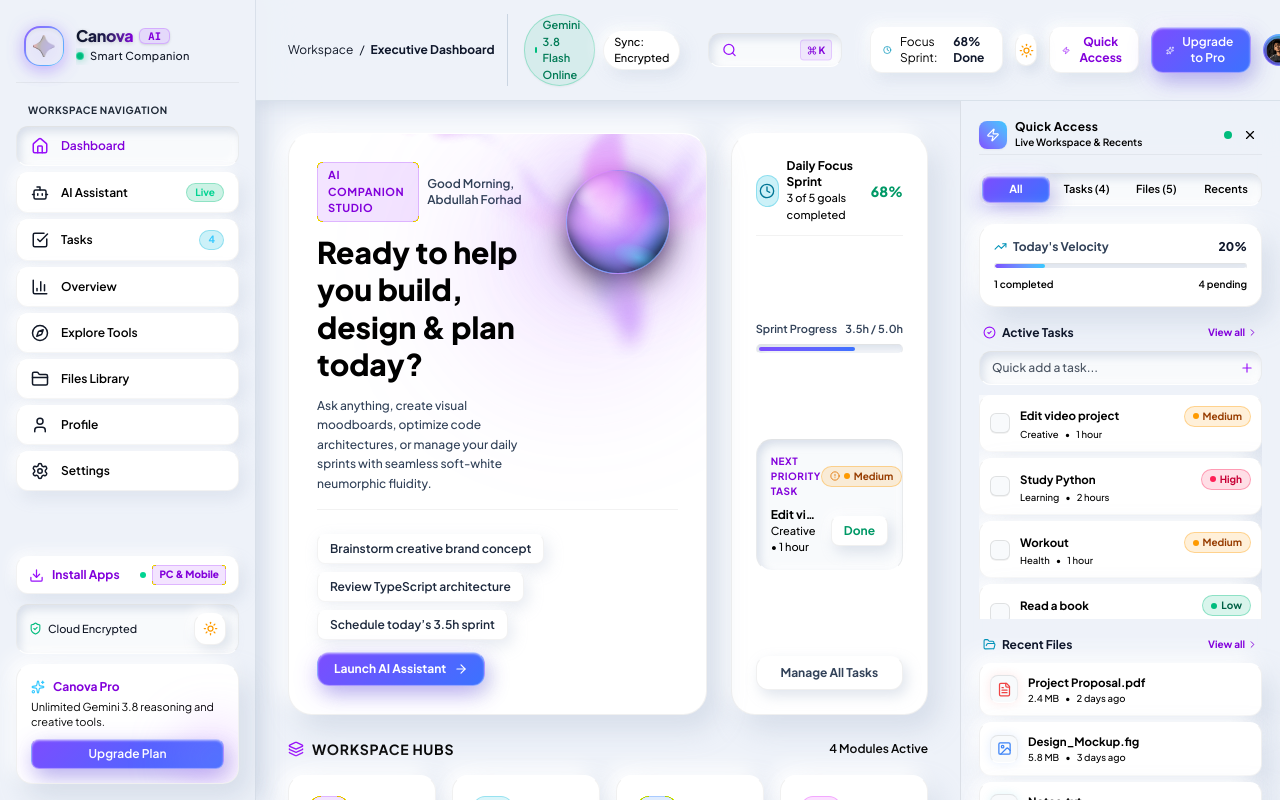
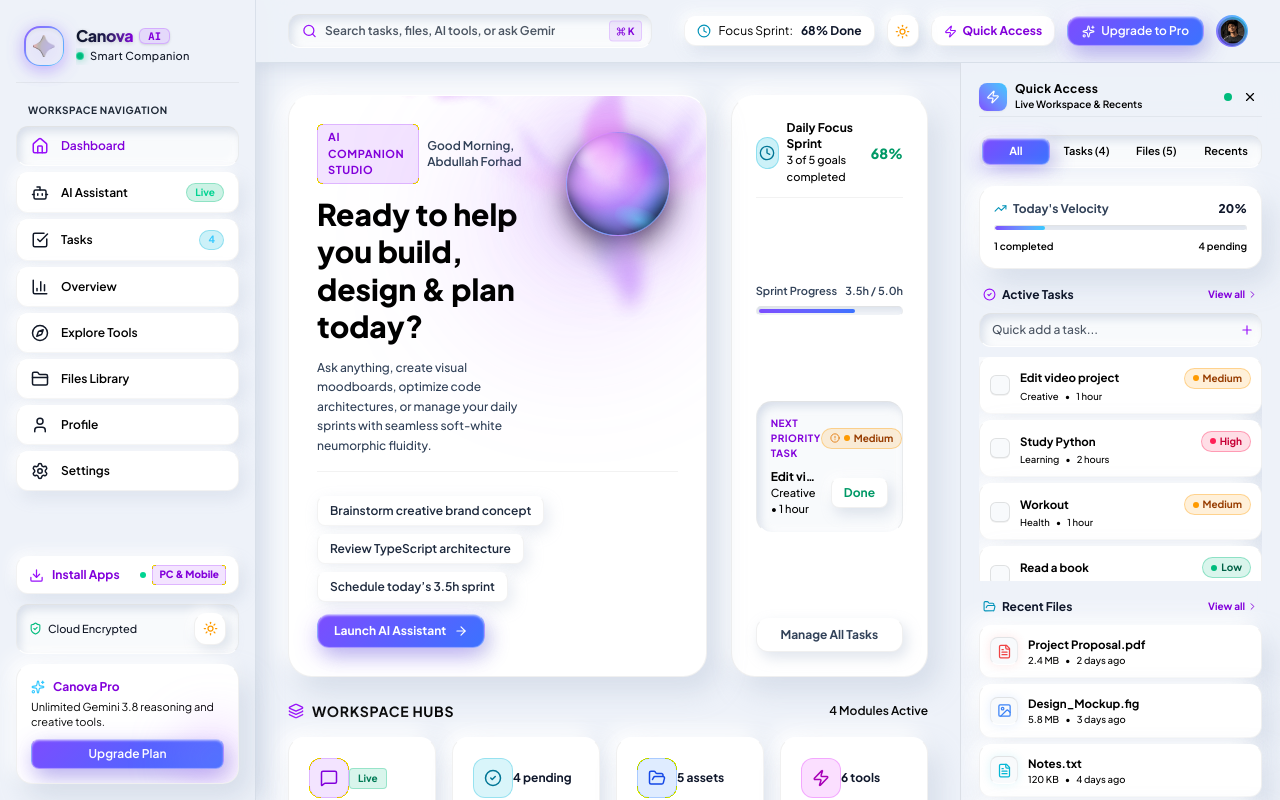
Before and after one commit to forhad2008/canova-ai, a React (Vite) app: page / in a window 1280 px wide. Built offline with nearby package versions, Linux system fonts and the light colour scheme.

Commit message:
chore: rename application to Canova AI
Remove breadcrumb UI from DesktopWorkspace for cleaner header layout.

```diff
--- a/metadata.json
+++ b/metadata.json
@@ -1,5 +1,5 @@
 {
-  "name": "Nova AI - Neumorphic Smart Companion",
+  "name": "Canova AI - Neumorphic Smart Companion",
   "description": "A premium mobile-first AI companion featuring dark neumorphism, productivity tasks, real-time analytics, creative tools, file workspace, and interactive intelligence.",
   "requestFramePermissions": [],
   "majorCapabilities": ["MAJOR_CAPABILITY_SERVER_SIDE_GEMINI_API"]
--- a/src/components/desktop/DesktopWorkspace.tsx
+++ b/src/components/desktop/DesktopWorkspace.tsx
@@ -295,33 +295,8 @@
     <div className="w-full h-full flex flex-col overflow-hidden text-left select-none bg-[#EEF2F9] dark:bg-[#030712] transition-colors duration-200">
       {/* 1. Global Desktop Workspace Header */}
       <div className="px-4 md:px-6 lg:px-8 py-3.5 border-b border-[#CBD5E1]/60 dark:border-white/8 bg-[#EEF2F9]/90 dark:bg-[#071226]/75 backdrop-blur-2xl flex items-center justify-between gap-3 lg:gap-4 shrink-0 shadow-[0_4px_16px_rgba(166,180,204,0.35)] dark:shadow-md">
-        {/* Breadcrumb / Title */}
-        <div className="flex items-center gap-2 lg:gap-3">
-          <div className="flex items-center gap-1.5 text-xs text-slate-500 dark:text-[#657394]">
-            <span className="hidden sm:inline">Workspace</span>
-            <span className="hidden sm:inline">/</span>
-            <span className="text-slate-900 dark:text-white font-bold capitalize truncate max-w-[140px] md:max-w-none">
-              {currentScreen === 'assistant'
-                ? 'AI Assistant Studio'
-                : currentScreen === 'home'
-                ? 'Executive Dashboard'
-                : currentScreen}
-            </span>
-          </div>
-
-          <div className="hidden xl:flex items-center gap-2 pl-4 border-l border-slate-300 dark:border-white/8">
-            <span className="flex items-center gap-1.5 text-[11px] text-emerald-700 dark:text-emerald-400 bg-emerald-500/10 px-2.5 py-0.5 rounded-full border border-emerald-500/30 font-semibold shadow-xs">
-              <span className="w-1.5 h-1.5 rounded-full bg-emerald-500 animate-pulse" />
-              Gemini 3.8 Flash Online
-            </span>
-            <span className="text-[11px] text-slate-600 dark:text-[#9AA8C7] neu-card-subtle px-2.5 py-0.5 rounded-full border border-black/5 dark:border-white/5 font-medium">
-              Sync: Encrypted
-            </span>
-          </div>
-        </div>
-
         {/* Global Upgraded Omnibar Search Bar (⌘K / Ctrl+K) */}
-        <div className="flex-1 max-w-sm sm:max-w-md md:max-w-xl lg:max-w-2xl xl:max-w-3xl relative z-30 mx-1 md:mx-3">
+        <div className="flex-1 max-w-xl md:max-w-2xl lg:max-w-3xl xl:max-w-4xl relative z-30 mr-2 md:mr-4">
           <div className="relative flex items-center group">
             <Search size={15} className="absolute left-3.5 top-1/2 -translate-y-1/2 text-purple-600 dark:text-[#A978FF] pointer-events-none transition-transform group-focus-within:scale-110" />
             <input
```
